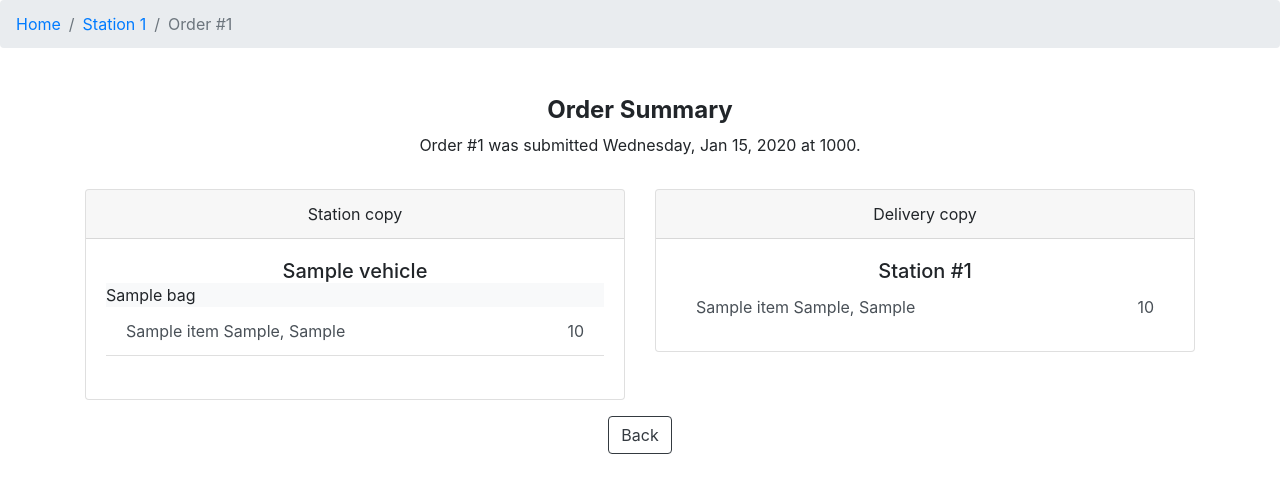
After one commit to lemmetry/jcc, a Django app: page /inventory/stations/1/orders/1/summary in a window 1280 px wide. The commit adds this page. Shown: the top 493 px of the page. Run offline with Django 3.2, Linux system fonts and the light colour scheme; tables that the repository leaves empty hold one stand-in row (values such as "Sample post"); some libraries are stand-ins or nearby versions.

Commit message:
Issue 32 (#33)
* Fixes #32.

* Removed 'timestamp' from 'VehicleOrder'.

```diff
--- a/inventory/models.py
+++ b/inventory/models.py
@@ -221,14 +221,13 @@ class VehicleOrder(models.Model):
                                 blank=True,
                                 null=True,
                                 on_delete=models.CASCADE)
-    timestamp = models.DateTimeField(auto_now_add=True)
     station_order = models.ForeignKey('StationOrder',
                                       blank=True,
                                       null=True,
                                       on_delete=models.CASCADE)
 
     def __str__(self):
-        return '%s: %s' % (self.vehicle.name, self.timestamp.strftime("%d %B, %Y at %H:%M:%S"))
+        return self.vehicle.name
 
 
 class VehicleOrderToItemAssociation(models.Model):
--- a/inventory/urls.py
+++ b/inventory/urls.py
@@ -3,7 +3,7 @@ from inventory import views as inventory_views
 
 urlpatterns = [
     path('stations/<int:station_id>/orders', inventory_views.station_orders_dashboard,
-         name='station_orders_dashboard'),
+         name='station orders dashboard'),
 
     path('stations/<int:station_id>/orders/<int:order_pk>', inventory_views.make_station_order,
          name='make station order'),
@@ -11,6 +11,9 @@ urlpatterns = [
     path('stations/<int:station_id>/orders/<int:order_pk>/fleet/<str:vehicle_path>', inventory_views.make_vehicle_order,
          name='make vehicle order'),
 
-    path('stations/<str:station_id>/orders/<str:order_pk>/confirmation', inventory_views.station_order_confirmation,
+    path('stations/<int:station_id>/orders/<int:order_pk>/confirmation', inventory_views.station_order_confirmation,
          name='station order confirmation'),
+
+    path('stations/<str:station_id>/orders/<int:order_pk>/summary', inventory_views.station_order_summary,
+         name='station order summary'),
 ]
--- a/inventory/views.py
+++ b/inventory/views.py
@@ -1,5 +1,6 @@
 from django.shortcuts import render
 from django.shortcuts import redirect
+from django.utils import timezone
 
 from fleet.models import Station
 from fleet.models import Vehicle
@@ -45,11 +46,6 @@ def make_station_order(request, station_id, order_pk):
     station_order = StationOrder.objects.get(pk=order_pk)
 
     items_of_station_order_grouped_by_vehicle_then_bag = station_order.get_items_grouped_by_vehicle_then_bag()
-
-    if request.method == 'POST':
-        station_order.is_submitted = True
-        station_order.save()
-        return redirect('station order confirmation', station_id, order_pk)
 
     vehicle_description = 'Lorem ipsum dolor sit amet, consectetur adipiscing elit, sed do eiusmod tempor incididunt ' \
                           'ut labore et dolore magna aliqua.'
@@ -149,17 +145,49 @@ def make_vehicle_order(request, station_id, order_pk, vehicle_path):
 
 
 def station_order_confirmation(request, station_id, order_pk):
+    station = Station.objects.get(station_id=station_id)
+    station_name = station.get_name()
     station_order = StationOrder.objects.get(pk=order_pk)
     station_order_timestamp = station_order.timestamp
 
     items_of_station_order_grouped_by_vehicle_then_bag = station_order.get_items_grouped_by_vehicle_then_bag()
     items_of_station_order_summed_regardless_of_location = station_order.get_items_summed_regardless_of_location()
 
+    if request.method == 'POST':
+        station_order.is_submitted = True
+        station_order.timestamp = timezone.now()
+        station_order.save()
+
+        return redirect('station order summary', station_id, order_pk)
+
     template = 'station_order_confirmation.html'
     context = {
+        'station_id': station_id,
         'order_pk': order_pk,
+        'station_name': station_name,
         'station_order_timestamp': station_order_timestamp,
         'items_of_station_order_grouped_by_vehicle_then_bag': items_of_station_order_grouped_by_vehicle_then_bag,
         'items_of_station_order_summed_regardless_of_location': items_of_station_order_summed_regardless_of_location
     }
     return render(request, template, context)
+
+
+def station_order_summary(request, station_id, order_pk):
+    station = Station.objects.get(station_id=station_id)
+    station_name = station.get_name()
+    station_order = StationOrder.objects.get(pk=order_pk)
+    station_order_timestamp = station_order.timestamp
+
+    items_of_station_order_grouped_by_vehicle_then_bag = station_order.get_items_grouped_by_vehicle_then_bag()
+    items_of_station_order_summed_regardless_of_location = station_order.get_items_summed_regardless_of_location()
+
+    template = 'station_order_summary.html'
+    context = {
+        'station_id': station_id,
+        'order_pk': order_pk,
+        'station_name': station_name,
+        'station_order_timestamp': station_order_timestamp,
+        'items_of_station_order_grouped_by_vehicle_then_bag': items_of_station_order_grouped_by_vehicle_then_bag,
+        'items_of_station_order_summed_regardless_of_location': items_of_station_order_summed_regardless_of_location
+    }
+    return render(request, template, context)
--- a/templates/fleet/home.html
+++ b/templates/fleet/home.html
@@ -24,7 +24,7 @@
         {% for station in stations %}
 
           <div class="col-md-4 col-sm-6">
-            <a href="{% url 'station_orders_dashboard' station_id=station.id %}">
+            <a href="{% url 'station orders dashboard' station_id=station.id %}">
               <div class="card mb-4">
 
                 {#TODO make image(or path to it) Station instance field#}
--- /dev/null
+++ b/templates/inventory/station_order_summary.html
@@ -0,0 +1,164 @@
+<!doctype html>
+<html lang="en" xmlns="http://www.w3.org/1999/html">
+<head>
+  <!-- Required meta tags -->
+  <meta charset="utf-8">
+  <meta name="viewport" content="width=device-width, initial-scale=1, shrink-to-fit=no">
+
+  <!-- Bootstrap CSS -->
+  <link rel="stylesheet" href="https://stackpath.bootstrapcdn.com/bootstrap/4.3.1/css/bootstrap.min.css"
+        integrity="sha384-ggOyR0iXCbMQv3Xipma34MD+dH/1fQ784/j6cY/iJTQUOhcWr7x9JvoRxT2MZw1T"
+        crossorigin="anonymous">
+
+</head>
+
+<body style="overflow-y:scroll;">
+
+<nav aria-label="breadcrumb">
+  <ol class="breadcrumb">
+    <li class="breadcrumb-item"><a href="{% url 'home' %}">Home</a></li>
+    <li class="breadcrumb-item"><a href="{% url 'station orders dashboard' station_id=station_id %}">{{ station_name }}</a></li>
+    <li class="breadcrumb-item active" aria-current="page">Order #{{ order_pk }}</li>
+  </ol>
+</nav>
+
+<div class="row mt-5 mb-3">
+  <div class="col-md-6" style="float:none; margin:auto; text-align: center">
+    <p class="h4 font-weight-bold">Order Summary</p>
+    <p>Order #{{ order_pk }} was submitted {{ station_order_timestamp.date|date:"l, M d, Y" }} at
+      {{ station_order_timestamp.time|date:"Hi" }}.</p>
+  </div>
+</div>
+
+<div class="container">
+  <div class="row">
+
+    <div class="col-md-6">
+
+      <div class="card">
+        <div class="card-header text-center">
+          Station copy
+        </div>
+
+        <div class="card-body">
+          {% if items_of_station_order_grouped_by_vehicle_then_bag %}
+
+            {% for vehicle, bag_dict in items_of_station_order_grouped_by_vehicle_then_bag.items %}
+
+              <div class="row">
+                <div class="col-md-12">
+                  <p class="card-text h5 text-center">{{ vehicle }}</p>
+                </div>
+              </div>
+
+              {% for bag, item_dict in bag_dict.items %}
+                <div class="row no-gutters">
+                  <div class="col-md-12 bg-light">
+                    {{ bag }}
+                  </div>
+                </div>
+
+                <div class="row">
+                  <div class="col-md-12">
+                    <ul class="list-group list-group-flush">
+                      {% for item, quantity in item_dict.items %}
+                        <li class="list-group-item list-group-item-action">
+                          <div class="row">
+                            <div class="col-sm-9">
+                              {{ item }}
+                            </div>
+                            <div class="col-sm-3 text-right align-self-center">
+                              {{ quantity }}
+                            </div>
+                          </div>
+                        </li>
+                      {% endfor %} <!-- /item, quantity -->
+                    </ul>
+                    <div class="row mb-4"></div>
+                  </div>
+                </div>
+
+              {% endfor %} <!-- /bag, item_dict -->
+            {% endfor %} <!-- /vehicle, bag_dict -->
+
+          {% else %}
+            <p class="card-text">No items message</p>
+          {% endif %}
+        </div> <!-- /.card-body -->
+      </div> <!-- /.card -->
+
+    </div> <!-- /.col-md -->
+    <div class="col-md-6">
+
+      <div class="card">
+        <div class="card-header" style="text-align: center">
+          Delivery copy
+        </div>
+
+        <div class="card-body">
+          {% if items_of_station_order_summed_regardless_of_location %}
+            <div class="row">
+              <div class="col-md-12">
+                <p class="card-text h5 text-center">Station #{{ station_id }}</p>
+              </div>
+            </div>
+
+            <div class="row">
+              <div class="col-md-12">
+
+                <ul class="list-group list-group-flush">
+                  {% for item, quantity in items_of_station_order_summed_regardless_of_location.items %}
+                    <li class="list-group-item list-group-item-action">
+                      <div class="row">
+
+                        <div class="col-sm-9">
+                          {{ item }}
+                        </div>
+                        <div class="col-sm-3 text-right align-self-center">
+                          {{ quantity }}
+                        </div>
+
+                      </div>
+                    </li>
+                  {% endfor %}
+                </ul>
+
+              </div> <!-- /.col-md -->
+            </div> <!-- /.row -->
+
+          {% else %}
+            <p class="card-text">No items message</p>
+          {% endif %}
+        </div> {# /.card-body #}
+      </div> {# /.card #}
+
+    </div> {# /.col-md #}
+
+  </div> {# /.row #}
+</div> {# /.container #}
+
+<div class="row pt-3">
+  <div class="col-md-6" style="float:none; margin:auto; text-align: center">
+    <a href="{% url 'station orders dashboard' station_id=station_id %}"
+       class="btn btn-outline-dark"
+       role="button">Back
+    </a>
+  </div>
+</div>
+
+<!-- Optional JavaScript -->
+<!-- jQuery first, then Popper.js, then Bootstrap JS -->
+<script src="https://code.jquery.com/jquery-3.3.1.slim.min.js"
+        integrity="sha384-q8i/X+965DzO0rT7abK41JStQIAqVgRVzpbzo5smXKp4YfRvH+8abtTE1Pi6jizo"
+        crossorigin="anonymous">
+</script>
+<script src="https://cdnjs.cloudflare.com/ajax/libs/popper.js/1.14.7/umd/popper.min.js"
+        integrity="sha384-UO2eT0CpHqdSJQ6hJty5KVphtPhzWj9WO1clHTMGa3JDZwrnQq4sF86dIHNDz0W1"
+        crossorigin="anonymous">
+</script>
+<script src="https://stackpath.bootstrapcdn.com/bootstrap/4.3.1/js/bootstrap.min.js"
+        integrity="sha384-JjSmVgyd0p3pXB1rRibZUAYoIIy6OrQ6VrjIEaFf/nJGzIxFDsf4x0xIM+B07jRM"
+        crossorigin="anonymous">
+</script>
+</body>
+</html>
```
Also changed, not shown: docs/inventory/sitemap.xml (+1 -1 lines), templates/inventory/make_station_order.html (+4 -4 lines), templates/inventory/station_order_confirmation.html (+26 -62 lines), templates/inventory/station_orders_dashboard.html (+4 -3 lines), docs/inventory/sitemap.svg (added), 1 other file.
